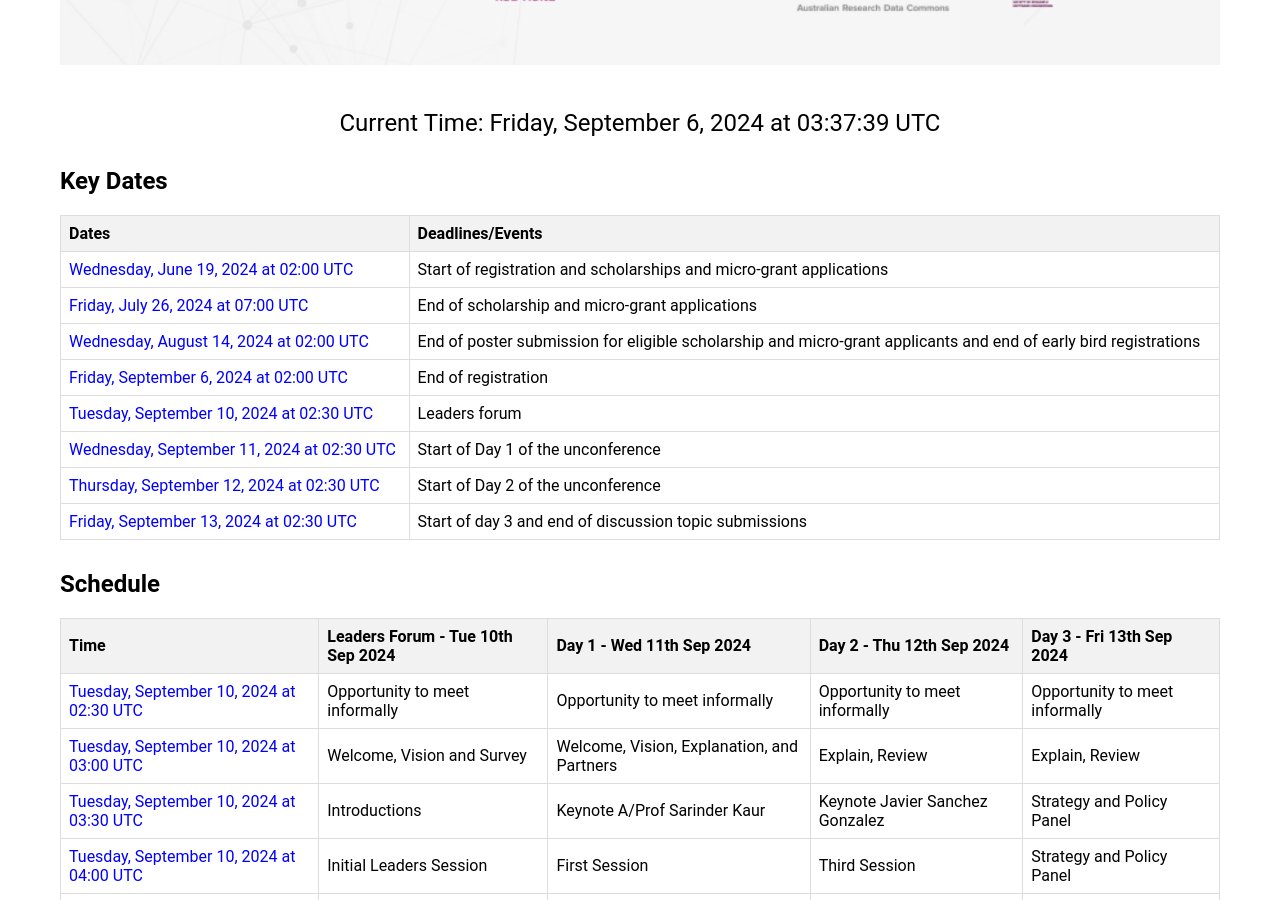
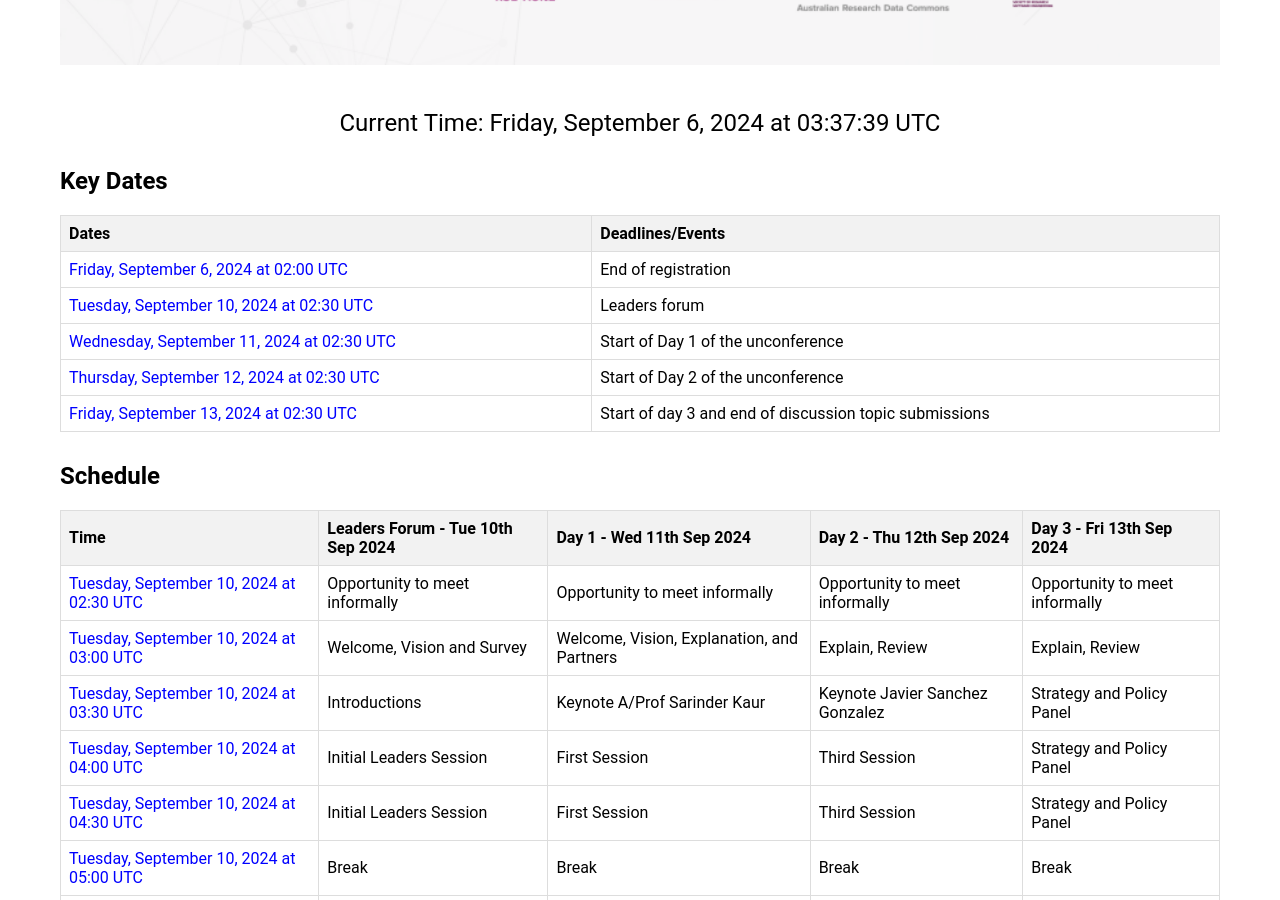
Before and after one commit to RSEAA/RSEAA.github.io, a Jekyll site: the page schedule_2024.html, which Jekyll copies as it is, in a window 1280 px wide and 900 px high, scrolled down 532 px. Built offline with Jekyll 4.4.1, drawn with Linux system fonts in a browser that asks for light colours.

Commit message:
Removed obsolete dates

```diff
--- a/schedule_2024.html
+++ b/schedule_2024.html
@@ -113,18 +113,6 @@
                 </tr>
             </thead>
             <tbody>
-                <tr>
-                    <td class="event-date" data-date="2024-06-19T02:00:00Z">Loading...</td>
-                    <td>Start of registration and scholarships and micro-grant applications</td>
-                </tr>
-                <tr>
-                    <td class="event-date" data-date="2024-07-26T07:00:00Z">Loading...</td>
-                    <td>End of scholarship and micro-grant applications</td>
-                </tr>
-                <tr>
-                    <td class="event-date" data-date="2024-08-14T02:00:00Z">Loading...</td>
-                    <td>End of poster submission for eligible scholarship and micro-grant applicants and end of early bird registrations</td>
-                </tr>
                 <tr>
                     <td class="event-date" data-date="2024-09-06T02:00:00Z">Loading...</td>
                     <td>End of registration</td>
```
